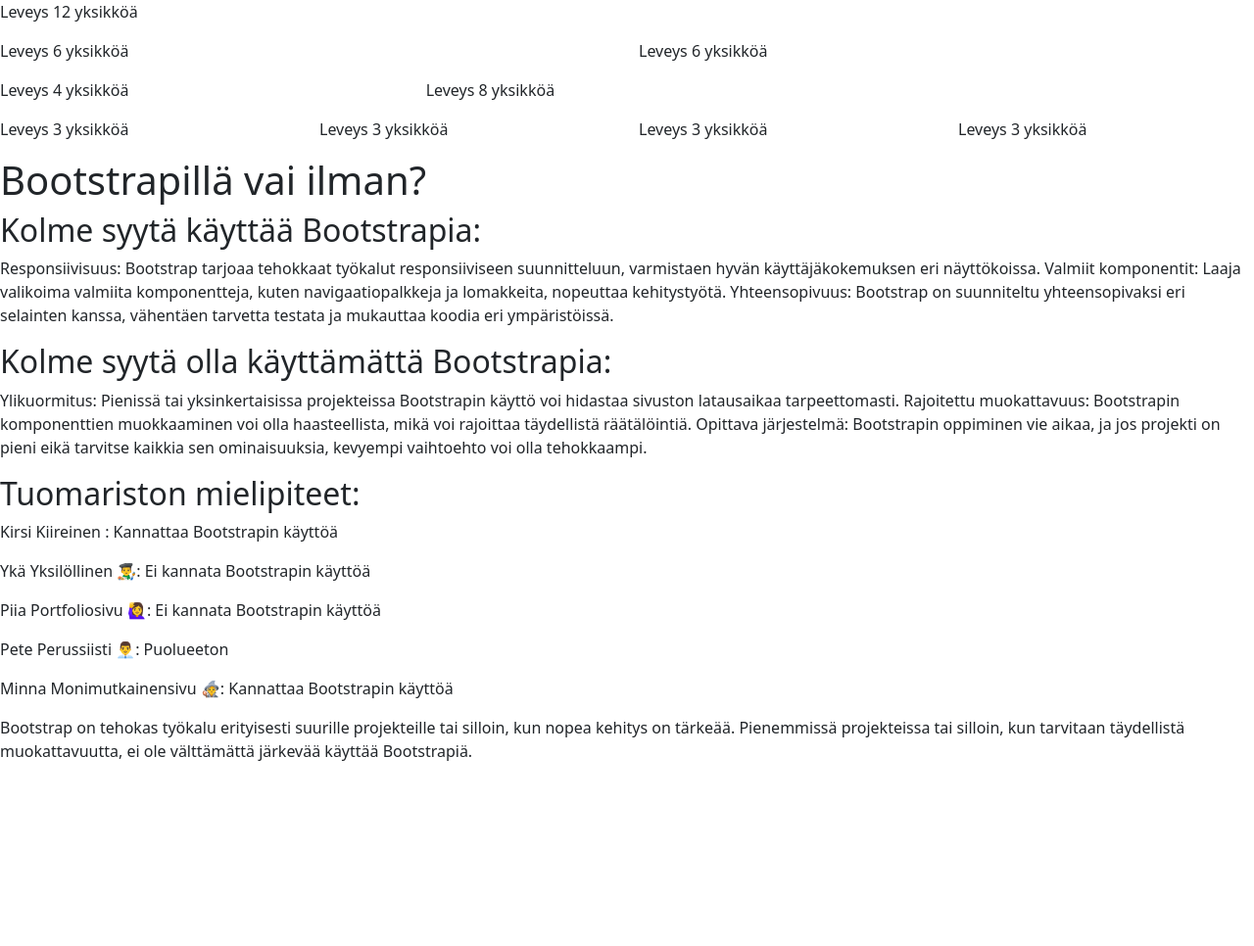
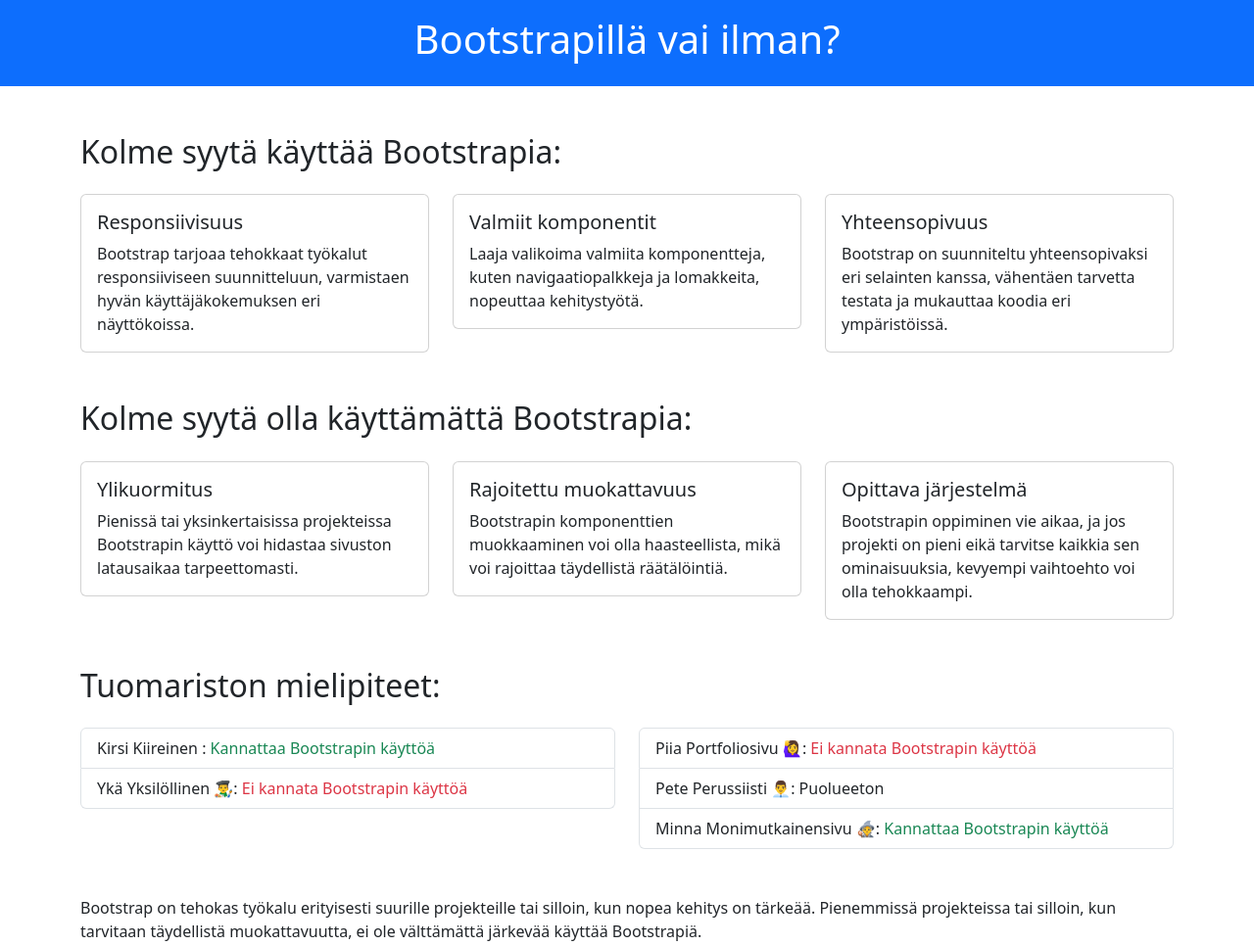
Before and after one commit to susannavartiainen/bootstrap, a plain HTML site: page index.html in a window 1280 px wide. Shown: the top 966 px of the page at 98% size. Before the commit the page ends 800 px from the top, so only its background shows below. Drawn offline with nearby package versions, Linux system fonts and the light colour scheme.

Commit message:
Update index.html

```diff
--- a/index.html
+++ b/index.html
@@ -1,6 +1,5 @@
 <!DOCTYPE html>
 <html lang="en">
-<html>
 
 <head>
     <meta charset="utf-8">
@@ -10,95 +9,96 @@
     <title>index.html</title>
 </head>
 
-
 <body>
 
+    <header class="bg-primary text-white text-center py-3">
+        <h1>Bootstrapillä vai ilman?</h1>
+    </header>
+
+    <section id="reasons-to-use-bootstrap" class="container my-5">
+        <h2 class="mb-4">Kolme syytä käyttää Bootstrapia:</h2>
         <div class="row">
-			<div class="col-md-12">
-				<p>Leveys 12 yksikköä</p>
+            <div class="col-md-4">
+                <div class="card">
+                    <div class="card-body">
+                        <h5 class="card-title">Responsiivisuus</h5>
+                        <p class="card-text">Bootstrap tarjoaa tehokkaat työkalut responsiiviseen suunnitteluun, varmistaen hyvän käyttäjäkokemuksen eri näyttökoissa.</p>
                     </div>
                 </div>
+            </div>
+            <div class="col-md-4">
+                <div class="card">
+                    <div class="card-body">
+                        <h5 class="card-title">Valmiit komponentit</h5>
+                        <p class="card-text">Laaja valikoima valmiita komponentteja, kuten navigaatiopalkkeja ja lomakkeita, nopeuttaa kehitystyötä.</p>
+                    </div>
+                </div>
+            </div>
+            <div class="col-md-4">
+                <div class="card">
+                    <div class="card-body">
+                        <h5 class="card-title">Yhteensopivuus</h5>
+                        <p class="card-text">Bootstrap on suunniteltu yhteensopivaksi eri selainten kanssa, vähentäen tarvetta testata ja mukauttaa koodia eri ympäristöissä.</p>
+                    </div>
+                </div>
+            </div>
+        </div>
+    </section>
 
+    <section id="reasons-not-to-use-bootstrap" class="container my-5">
+        <h2 class="mb-4">Kolme syytä olla käyttämättä Bootstrapia:</h2>
+        <div class="row">
+            <div class="col-md-4">
+                <div class="card">
+                    <div class="card-body">
+                        <h5 class="card-title">Ylikuormitus</h5>
+                        <p class="card-text">Pienissä tai yksinkertaisissa projekteissa Bootstrapin käyttö voi hidastaa sivuston latausaikaa tarpeettomasti.</p>
+                    </div>
+                </div>
+            </div>
+            <div class="col-md-4">
+                <div class="card">
+                    <div class="card-body">
+                        <h5 class="card-title">Rajoitettu muokattavuus</h5>
+                        <p class="card-text">Bootstrapin komponenttien muokkaaminen voi olla haasteellista, mikä voi rajoittaa täydellistä räätälöintiä.</p>
+                    </div>
+                </div>
+            </div>
+            <div class="col-md-4">
+                <div class="card">
+                    <div class="card-body">
+                        <h5 class="card-title">Opittava järjestelmä</h5>
+                        <p class="card-text">Bootstrapin oppiminen vie aikaa, ja jos projekti on pieni eikä tarvitse kaikkia sen ominaisuuksia, kevyempi vaihtoehto voi olla tehokkaampi.</p>
+                    </div>
+                </div>
+            </div>
+        </div>
+    </section>
+
+    <section id="judges-opinions" class="container my-5">
+        <h2 class="mb-4">Tuomariston mielipiteet:</h2>
         <div class="row">
             <div class="col-md-6">
-				<p>Leveys 6 yksikköä</p>
+                <ul class="list-group">
+                    <li class="list-group-item">Kirsi Kiireinen : <span class="text-success">Kannattaa Bootstrapin käyttöä</span></li>
+                    <li class="list-group-item">Ykä Yksilöllinen 👨‍🎨: <span class="text-danger">Ei kannata Bootstrapin käyttöä</span></li>
+                </ul>
             </div>
             <div class="col-md-6">
-				<p>Leveys 6 yksikköä</p>
+                <ul class="list-group">
+                    <li class="list-group-item">Piia Portfoliosivu 🙋‍♀️: <span class="text-danger">Ei kannata Bootstrapin käyttöä</span></li>
+                    <li class="list-group-item">Pete Perussiisti 👨‍💼: Puolueeton</li>
+                    <li class="list-group-item">Minna Monimutkainensivu 🧙‍: <span class="text-success">Kannattaa Bootstrapin käyttöä</span></li>
+                </ul>
             </div>
         </div>
+    </section>
 
-		<div class="row">
-			<div class="col-md-4">
-				<p>Leveys 4 yksikköä</p>
-			</div>
-			<div class="col-md-8">
-				<p>Leveys 8 yksikköä</p>
-			</div>
-		</div>
-
-		<div class="row">
-			<div class="col-md-3">
-				<p>Leveys 3 yksikköä</p>
-			</div>
-			<div class="col-md-3">
-				<p>Leveys 3 yksikköä</p>
-			</div>
-			<div class="col-md-3">
-				<p>Leveys 3 yksikköä</p>
-			</div>
-			<div class="col-md-3">
-				<p>Leveys 3 yksikköä</p>
-			</div>
-		</div>
-
-
-
-
-
-
-
-
-	<h1>Bootstrapillä vai ilman?</h1>
-
-  	<h2>Kolme syytä käyttää Bootstrapia:</h2>
-<p>
-Responsiivisuus:
-Bootstrap tarjoaa tehokkaat työkalut responsiiviseen suunnitteluun, varmistaen hyvän käyttäjäkokemuksen eri näyttökoissa.
-
-Valmiit komponentit:
-Laaja valikoima valmiita komponentteja, kuten navigaatiopalkkeja ja lomakkeita, nopeuttaa kehitystyötä.
-
-Yhteensopivuus:
-Bootstrap on suunniteltu yhteensopivaksi eri selainten kanssa, vähentäen tarvetta testata ja mukauttaa koodia eri ympäristöissä.
-</p>
-
-<h2>Kolme syytä olla käyttämättä Bootstrapia:</h2>
-
-<p>
-Ylikuormitus:
-Pienissä tai yksinkertaisissa projekteissa Bootstrapin käyttö voi hidastaa sivuston latausaikaa tarpeettomasti.
-
-Rajoitettu muokattavuus:
-Bootstrapin komponenttien muokkaaminen voi olla haasteellista, mikä voi rajoittaa täydellistä räätälöintiä.
-
-Opittava järjestelmä:
-Bootstrapin oppiminen vie aikaa, ja jos projekti on pieni eikä tarvitse kaikkia sen ominaisuuksia, kevyempi vaihtoehto voi olla tehokkaampi.
-</p>
-
-
-<h2>Tuomariston mielipiteet:</h2>
-
-<p>Kirsi Kiireinen : Kannattaa Bootstrapin käyttöä</p>
-<p>Ykä Yksilöllinen 👨‍🎨: Ei kannata Bootstrapin käyttöä</p>
-<p>Piia Portfoliosivu 🙋‍♀️: Ei kannata Bootstrapin käyttöä</p>
-<p>Pete Perussiisti 👨‍💼: Puolueeton</p>
-<p>Minna Monimutkainensivu 🧙‍: Kannattaa Bootstrapin käyttöä</p>
-
+    <section id="final-thoughts" class="container my-5">
         <p>
             Bootstrap on tehokas työkalu erityisesti suurille projekteille tai silloin, kun nopea kehitys on tärkeää. Pienemmissä projekteissa tai silloin, kun tarvitaan täydellistä muokattavuutta, ei ole välttämättä järkevää käyttää Bootstrapiä.
         </p>
+    </section>
+
+    <footer class="bg-dark text-white text-center py-3">
         <script src="https://cdn.jsdelivr.net/npm/bootstrap@5.3.2/dist/js/bootstrap.bundle.min.js" integrity="sha384-C6RzsynM9kWDrMNeT87bh95OGNyZPhcTNXj1NW7RuBCsyN/o0jlpcV8Qyq46cDfL" crossorigin="anonymous"></script>
-	</body>
-
-</html>
```
Lines whose indentation alone changed are shown as unchanged.
